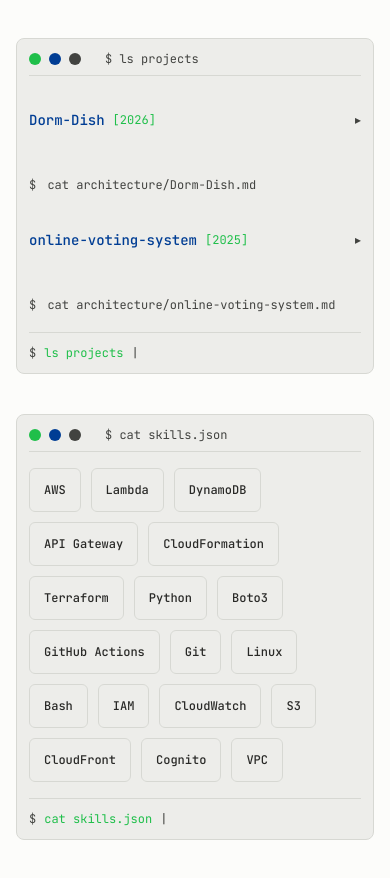
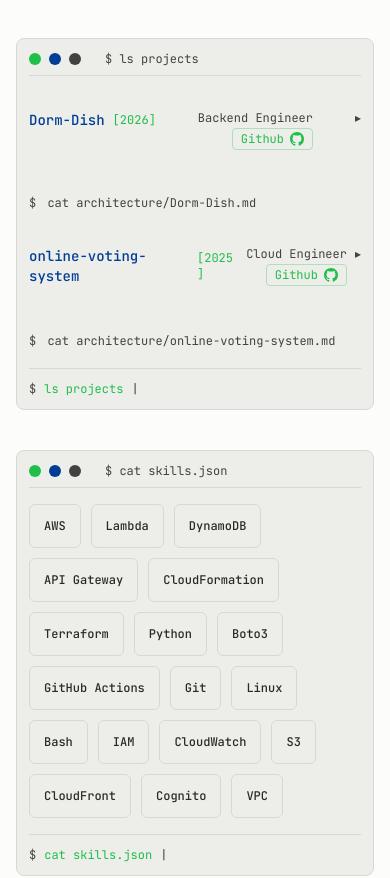
Before and after one commit to prathameshlonare/portfolio, a Next.js app: page / in a window 390 px wide. Shown: the part 1414-2292 px from the top of the page. Built offline with nearby package versions, Linux system fonts and the light colour scheme.

Commit message:
fixed, mobile layout, updated resume

```diff
--- a/src/components/ProjectCard.tsx
+++ b/src/components/ProjectCard.tsx
@@ -43,22 +43,60 @@
         className="w-full text-left cursor-pointer group"
         style={{ touchAction: "manipulation", WebkitTapHighlightColor: "transparent" }}
       >
-        <div className="flex items-center gap-2 text-sm md:text-base">
+        <div className="flex items-start justify-between gap-2">
+          <div className="flex items-center gap-2 text-sm md:text-base min-w-0">
             <span className="text-[var(--text-dim)] select-none hidden md:inline">
               {isLast ? "└──" : "├──"}
             </span>
             <span className="text-[var(--accent-blue)] font-medium group-hover:underline transition-colors break-words">
               <ScrambleText text={name} />
             </span>
-          <span className="text-[var(--accent-green)] text-xs md:text-sm font-mono">
+            {githubUrl && (
+              <a
+                href={githubUrl}
+                target="_blank"
+                rel="noopener noreferrer"
+                className="hidden md:inline-flex items-center gap-1.5 text-xs text-[var(--accent-green)] border border-[var(--accent-green)]/30 rounded px-2 py-0.5 hover:bg-[var(--accent-green)]/10 transition-colors shrink-0"
+                style={{ touchAction: "manipulation" }}
+                onClick={(e) => e.stopPropagation()}
+              >
+                Github
+                <svg width="14" height="14" viewBox="0 0 24 24" fill="currentColor"><path d="M12 0C5.37 0 0 5.37 0 12c0 5.31 3.435 9.795 8.205 11.385.6.105.825-.255.825-.57 0-.285-.015-1.23-.015-2.235-3.015.555-3.795-.735-4.035-1.41-.135-.345-.72-1.41-1.23-1.695-.42-.225-1.02-.78-.015-.795.945-.015 1.62.87 1.845 1.23 1.08 1.815 2.805 1.305 3.495.99.105-.78.42-1.305.765-1.605-2.67-.3-5.46-1.335-5.46-5.925 0-1.305.465-2.385 1.23-3.225-.12-.3-.54-1.53.12-3.18 0 0 1.005-.315 3.3 1.23.96-.27 1.98-.405 3-.405s2.04.135 3 .405c2.295-1.56 3.3-1.23 3.3-1.23.66 1.65.24 2.88.12 3.18.765.84 1.23 1.905 1.23 3.225 0 4.605-2.805 5.625-5.475 5.925.435.375.81 1.095.81 2.22 0 1.605-.015 2.895-.015 3.3 0 .315.225.69.825.57A12.02 12.02 0 0024 12c0-6.63-5.37-12-12-12z"/></svg>
+              </a>
+            )}
+            <span className="text-[var(--accent-green)] text-xs font-mono md:hidden">
+              [{year}]
+            </span>
+          </div>
+          <div className="flex flex-col items-end gap-0.5 shrink-0 md:hidden">
+            <span className="text-[var(--text-dim)] text-xs">
+              {role}
+            </span>
+            {githubUrl && (
+              <a
+                href={githubUrl}
+                target="_blank"
+                rel="noopener noreferrer"
+                className="inline-flex items-center gap-1.5 text-xs text-[var(--accent-green)] border border-[var(--accent-green)]/30 rounded px-2 py-0.5 hover:bg-[var(--accent-green)]/10 transition-colors"
+                style={{ touchAction: "manipulation" }}
+                onClick={(e) => e.stopPropagation()}
+              >
+                Github
+                <svg width="14" height="14" viewBox="0 0 24 24" fill="currentColor"><path d="M12 0C5.37 0 0 5.37 0 12c0 5.31 3.435 9.795 8.205 11.385.6.105.825-.255.825-.57 0-.285-.015-1.23-.015-2.235-3.015.555-3.795-.735-4.035-1.41-.135-.345-.72-1.41-1.23-1.695-.42-.225-1.02-.78-.015-.795.945-.015 1.62.87 1.845 1.23 1.08 1.815 2.805 1.305 3.495.99.105-.78.42-1.305.765-1.605-2.67-.3-5.46-1.335-5.46-5.925 0-1.305.465-2.385 1.23-3.225-.12-.3-.54-1.53.12-3.18 0 0 1.005-.315 3.3 1.23.96-.27 1.98-.405 3-.405s2.04.135 3 .405c2.295-1.56 3.3-1.23 3.3-1.23.66 1.65.24 2.88.12 3.18.765.84 1.23 1.905 1.23 3.225 0 4.605-2.805 5.625-5.475 5.925.435.375.81 1.095.81 2.22 0 1.605-.015 2.895-.015 3.3 0 .315.225.69.825.57A12.02 12.02 0 0024 12c0-6.63-5.37-12-12-12z"/></svg>
+              </a>
+            )}
+          </div>
+          <div className="flex items-center gap-3 shrink-0">
+            <span className="text-[var(--accent-green)] text-xs md:text-sm font-mono hidden md:inline">
               [{year}]
             </span>
             <span
-            className="text-[var(--text-dim)] text-xs ml-auto transition-transform duration-200 shrink-0"
+              className="text-[var(--text-dim)] text-xs transition-transform duration-200"
               style={{ transform: open ? "rotate(90deg)" : "rotate(0deg)" }}
             >
               ▸
             </span>
+          </div>
         </div>
       </button>
 
@@ -79,30 +117,19 @@
             }}
           >
             <div className="ml-0 md:ml-6 mt-3">
-              <div className="flex flex-col sm:flex-row sm:items-center gap-1 sm:gap-3 mb-2">
-                <span className="text-xs md:text-sm text-[var(--accent-green)] font-medium">
+              <div className="flex flex-wrap items-center gap-2 mb-2">
+                <span className="text-xs md:text-sm text-[var(--accent-green)] font-medium hidden md:inline">
                   {role}
                 </span>
-                {githubUrl && (
-                  <a
-                    href={githubUrl}
-                    target="_blank"
-                    rel="noopener noreferrer"
-                    className="text-xs text-[var(--accent-green)] hover:underline transition-colors"
-                    style={{ touchAction: "manipulation" }}
-                  >
-                    [github]
-                  </a>
-                )}
                 {demoUrl && (
                   <a
                     href={demoUrl}
                     target="_blank"
                     rel="noopener noreferrer"
-                    className="text-xs text-[var(--accent-blue)] hover:underline transition-colors"
+                    className="inline-flex items-center gap-1.5 text-xs text-[var(--accent-blue)] border border-[var(--accent-blue)]/30 rounded px-2.5 py-1 hover:bg-[var(--accent-blue)]/10 transition-colors"
                     style={{ touchAction: "manipulation" }}
                   >
-                    [demo]
+                    demo ↗
                   </a>
                 )}
               </div>
--- a/src/components/ScrollSpy.tsx
+++ b/src/components/ScrollSpy.tsx
@@ -96,23 +96,11 @@
 
   useEffect(() => {
     if (drawerOpen) {
-      const scrollY = window.scrollY;
-      document.body.style.position = "fixed";
-      document.body.style.top = `-${scrollY}px`;
-      document.body.style.width = "100%";
       document.body.style.overflow = "hidden";
     } else {
-      const top = parseInt(document.body.style.top || "0", 10);
-      document.body.style.position = "";
-      document.body.style.top = "";
-      document.body.style.width = "";
       document.body.style.overflow = "";
-      window.scrollTo(0, -top);
     }
     return () => {
-      document.body.style.position = "";
-      document.body.style.top = "";
-      document.body.style.width = "";
       document.body.style.overflow = "";
     };
   }, [drawerOpen]);
```
Also changed, not shown: 1 other file (tests, documents, lock files or other folders). Lines whose indentation alone changed are shown as unchanged.
